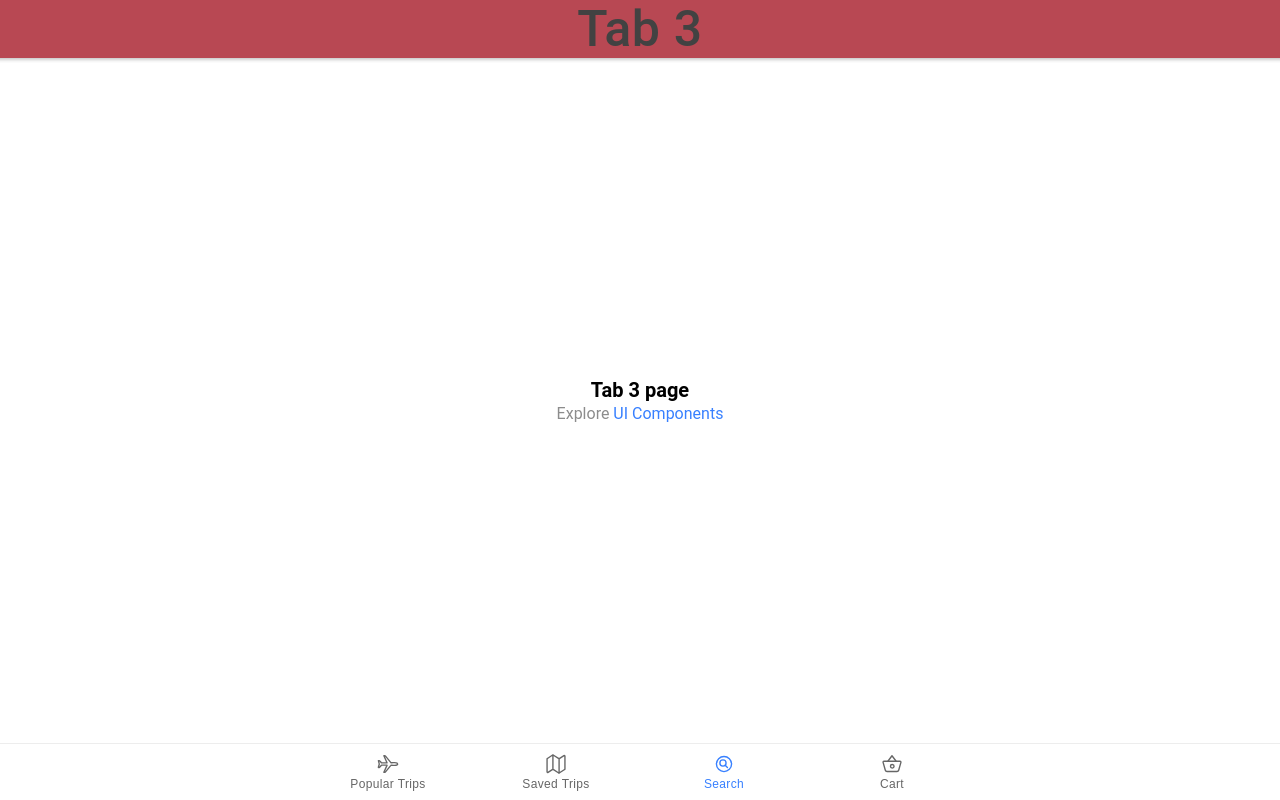
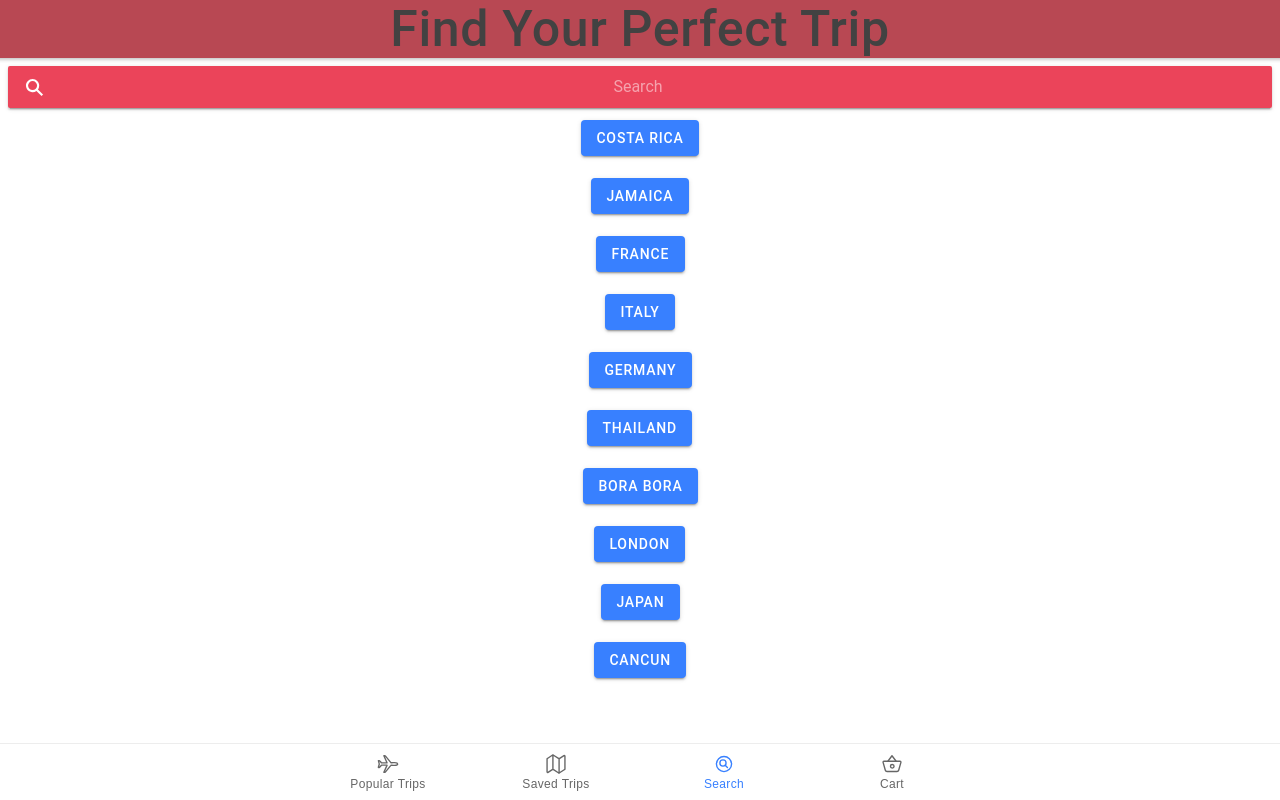
Before and after one commit to kcassin2/Perfect-Trip, a React (Create React App) app: page /tab3 in a window 1280 px wide. Built offline with nearby package versions, Linux system fonts and the light colour scheme.

Commit message:
Update Tab3.tsx

```diff
--- a/src/pages/Tab3.tsx
+++ b/src/pages/Tab3.tsx
@@ -1,25 +1,163 @@
-import React from 'react';
-import { IonContent, IonHeader, IonPage, IonTitle, IonToolbar } from '@ionic/react';
+import React, { useState } from 'react';
+import { IonContent, IonHeader, IonPage, IonTitle, IonToolbar, IonSearchbar, IonFooter, IonList, IonItem, IonButton, IonModal, IonImg } from '@ionic/react';
 import ExploreContainer from '../components/ExploreContainer';
 import './Tab3.css';
 
-const Tab3: React.FC = () => {
+export const Tab3: React.FC = () => {
+  const [searchText, setSearchText,] = useState('');
+  const [showModal, setShowModal] = useState(false);
   return (
     <IonPage>
       <IonHeader>
         <IonToolbar>
-          <IonTitle>Tab 3</IonTitle>
+          <div>
+            <IonTitle>Find Your Perfect Trip</IonTitle>
+          </div>
         </IonToolbar>
+        <IonContent fullscreen>
+
+          <IonSearchbar value={searchText} onIonChange={e => setSearchText(e.detail.value!)} color="danger"></IonSearchbar>
+
+
+          <IonContent>
+      <IonModal isOpen={showModal}>
+<IonContent>
+<IonImg style={{justifyContent:'center'}} src="https://www.brightwaterholidays.com/media/4070/gardens-costa-rica-arenal-volcano-in-costa-rica-hero.jpg" />
+</IonContent>
+        <IonButton onClick={() => setShowModal(false)}>Close Modal</IonButton>
+      </IonModal>
+      <IonButton onClick={() => setShowModal(true)}>Costa Rica</IonButton>
+    </IonContent>
+
+
+
+
+    <IonContent>
+      <IonModal isOpen={showModal}>
+<IonContent>
+<IonImg style={{justifyContent:'center'}} src="https://cdn.britannica.com/53/38053-050-E5599287/Port-Antonio-coast-Jamaica.jpg" />
+</IonContent>
+        <IonButton onClick={() => setShowModal(false)}>Close Modal</IonButton>
+      </IonModal>
+      <IonButton onClick={() => setShowModal(true)}>Jamaica</IonButton>
+    </IonContent>
+
+
+
+
+
+
+    <IonContent>
+      <IonModal isOpen={showModal}>
+<IonContent>
+<IonImg style={{justifyContent:'center'}} src="https://www.skyflok.com/wp-content/uploads/2019/02/architecture-buildings-city-739407.jpg" />
+</IonContent>
+        <IonButton onClick={() => setShowModal(false)}>Close Modal</IonButton>
+      </IonModal>
+      <IonButton onClick={() => setShowModal(true)}>France</IonButton>
+    </IonContent>
+
+
+
+
+
+
+    <IonContent>
+      <IonModal isOpen={showModal}>
+<IonContent>
+<IonImg style={{justifyContent:'center'}} src="https://www.brightwaterholidays.com/media/4070/gardens-costa-rica-arenal-volcano-in-costa-rica-hero.jpg" />
+</IonContent>
+        <IonButton onClick={() => setShowModal(false)}>Close Modal</IonButton>
+      </IonModal>
+      <IonButton onClick={() => setShowModal(true)}>Italy</IonButton>
+    </IonContent>
+
+
+
+
+
+    <IonContent>
+      <IonModal isOpen={showModal}>
+<IonContent>
+<IonImg style={{justifyContent:'center'}} src="https://www.brightwaterholidays.com/media/4070/gardens-costa-rica-arenal-volcano-in-costa-rica-hero.jpg" />
+</IonContent>
+        <IonButton onClick={() => setShowModal(false)}>Close Modal</IonButton>
+      </IonModal>
+      <IonButton onClick={() => setShowModal(true)}>Germany</IonButton>
+    </IonContent>
+
+
+
+
+    <IonContent>
+      <IonModal isOpen={showModal}>
+<IonContent>
+<IonImg style={{justifyContent:'center'}} src="https://www.brightwaterholidays.com/media/4070/gardens-costa-rica-arenal-volcano-in-costa-rica-hero.jpg" />
+</IonContent>
+        <IonButton onClick={() => setShowModal(false)}>Close Modal</IonButton>
+      </IonModal>
+      <IonButton onClick={() => setShowModal(true)}>thailand</IonButton>
+    </IonContent>
+
+
+
+    <IonContent>
+      <IonModal isOpen={showModal}>
+<IonContent>
+<IonImg style={{justifyContent:'center'}} src="https://www.brightwaterholidays.com/media/4070/gardens-costa-rica-arenal-volcano-in-costa-rica-hero.jpg" />
+</IonContent>
+        <IonButton onClick={() => setShowModal(false)}>Close Modal</IonButton>
+      </IonModal>
+      <IonButton onClick={() => setShowModal(true)}>Bora Bora</IonButton>
+    </IonContent>
+
+    <IonContent>
+      <IonModal isOpen={showModal}>
+<IonContent>
+<IonImg style={{justifyContent:'center'}} src="https://www.brightwaterholidays.com/media/4070/gardens-costa-rica-arenal-volcano-in-costa-rica-hero.jpg" />
+</IonContent>
+        <IonButton onClick={() => setShowModal(false)}>Close Modal</IonButton>
+      </IonModal>
+      <IonButton onClick={() => setShowModal(true)}>London</IonButton>
+    </IonContent>
+
+
+
+    <IonContent>
+      <IonModal isOpen={showModal}>
+<IonContent>
+<IonImg style={{justifyContent:'center'}} src="https://www.brightwaterholidays.com/media/4070/gardens-costa-rica-arenal-volcano-in-costa-rica-hero.jpg" />
+</IonContent>
+        <IonButton onClick={() => setShowModal(false)}>Close Modal</IonButton>
+      </IonModal>
+      <IonButton onClick={() => setShowModal(true)}>Japan</IonButton>
+    </IonContent>
+    <IonContent>
+      <IonModal isOpen={showModal}>
+<IonContent>
+<IonImg style={{justifyContent:'center'}} src="https://www.brightwaterholidays.com/media/4070/gardens-costa-rica-arenal-volcano-in-costa-rica-hero.jpg" />
+</IonContent>
+        <IonButton onClick={() => setShowModal(false)}>Close Modal</IonButton>
+      </IonModal>
+      <IonButton onClick={() => setShowModal(true)}>Cancun</IonButton>
+    </IonContent>
+
+        </IonContent>
       </IonHeader>
       <IonContent>
+
         <IonHeader collapse="condense">
           <IonToolbar>
             <IonTitle size="large">Tab 3</IonTitle>
           </IonToolbar>
         </IonHeader>
-        <ExploreContainer name="Tab 3 page" />
+        <ExploreContainer name="" />
+
+
       </IonContent>
+
     </IonPage>
+
   );
 };
 
```
